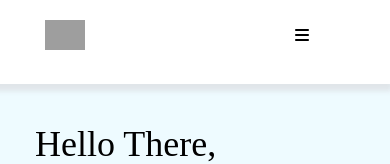
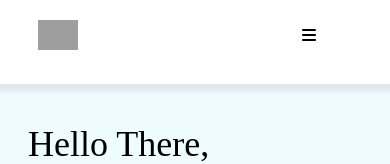
Before and after one commit to nareshpittu769/React-fullstack-portfolio, a React (Create React App) app: page / in a window 390 px wide. Shown: the top 164 px of the page. Built offline with nearby package versions, Linux system fonts and the light colour scheme; grey boxes are pictures that could not be loaded; a web font is replaced by a local one.

Commit message:
responsive edited

```diff
--- a/src/App.css
+++ b/src/App.css
@@ -38,8 +38,8 @@ a {
   max-width: 1250px;
   margin-left: auto;
   margin-right: auto;
-  padding-left: 35px;
-  padding-right: 35px;
+  padding-left: 28px;
+  padding-right: 28px;
 }
 .block {
   display: block !important;
--- a/src/pages/projects/featured/Featured.js
+++ b/src/pages/projects/featured/Featured.js
@@ -9,7 +9,7 @@ const Featured = () => {
   return (
     <>
       <div id="featured">
-        <div className="container wrapper">
+        <div className="container">
           <div className="featured-projects">
             {featuredlist.map((project, index) => {
               const { _id } = project;
--- a/src/pages/projects/fullStack/FStack.js
+++ b/src/pages/projects/fullStack/FStack.js
@@ -10,7 +10,7 @@ const FStack = () => {
   return (
     <>
       <div id="featured">
-        <div className="container wrapper">
+        <div className="container">
           <div className="featured-projects block">
             {Fstack.length !== 0 ? (
               Fstack.map((project, index) => {
```
